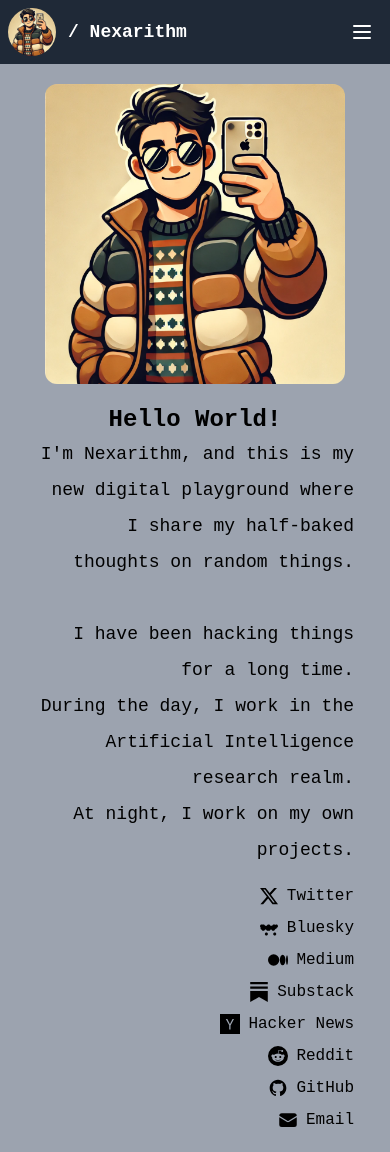
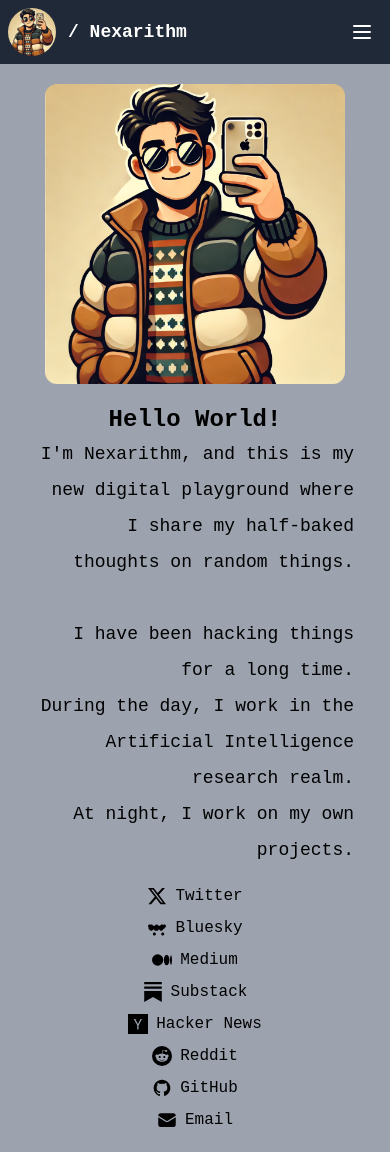
Before and after one commit to Nexarithm/nexarithm_web, a React (Vite) app: page / in a window 390 px wide. Built offline with nearby package versions, Linux system fonts and the light colour scheme.

Commit message:
feat: centered links for mobile

```diff
--- a/src/pages/About.tsx
+++ b/src/pages/About.tsx
@@ -34,7 +34,7 @@ export const AboutSection: FC = () => {
       </div>
 
       {/* Social Media Icons */}
-      <div className="w-full flex flex-col justify-center items-end gap-2 mt-4">
+      <div className="w-full flex flex-col justify-center items-center md:items-end gap-2 mt-4">
         <SocialLink href="https://x.com/nexarithm" icon={<TwitterIcon />} text="Twitter" />
         <SocialLink href="https://bsky.app/profile/nexarithm" icon={<BlueskyIcon />} text="Bluesky" />
         <SocialLink href="https://medium.com/@nexarithm" icon={<MediumIcon />} text="Medium" />
```
